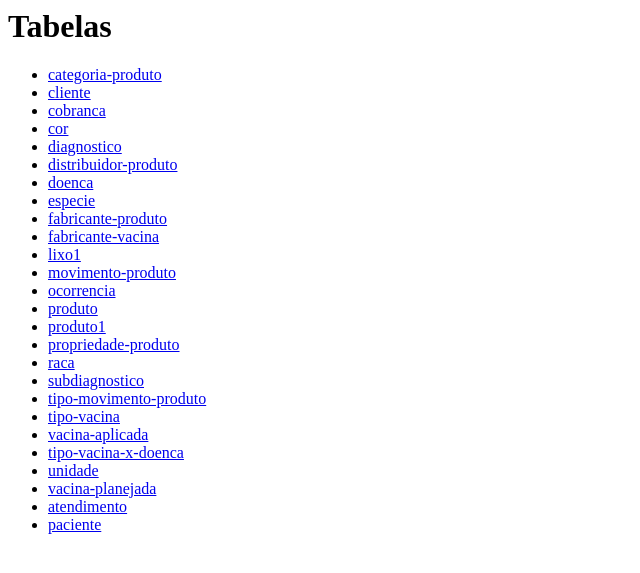
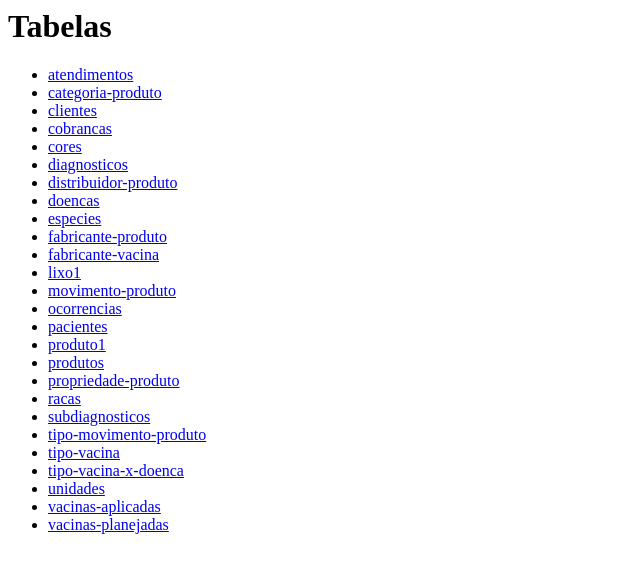
Before and after one commit to fiatjaf/vet, a Flask app: page / in a window 1280 px wide. Shown: the top 573 px of the page, without its empty margins (0-640 px from the left). Run offline with Flask 2, Linux system fonts and the light colour scheme; parts of the project's set-up code (start-up, migrations or seed data) failed here and were passed over.

Commit message:
reorganize tables definition source

```diff
--- a/main.py
+++ b/main.py
@@ -32,41 +32,67 @@ print engine.__dict__
 metadata = MetaData(bind=engine)
 
 tables = {
-  'categoria-produto': Table('CATEGORIA PRODUTO', metadata, autoload=True),
-  'cliente': Table('CLIENTE', metadata, autoload=True),
-  'cobranca': Table('COBRANCA', metadata, autoload=True),
-  'cor': Table('COR', metadata, autoload=True),
-  'diagnostico': Table('DIAGNOSTICO', metadata, autoload=True),
-  'distribuidor-produto': Table('DISTRIBUIDOR PRODUTO', metadata, autoload=True),
-  'doenca': Table('DOENCA', metadata, autoload=True),
-  'especie': Table('ESPECIE', metadata, autoload=True),
-  'fabricante-produto': Table('FABRICANTE PRODUTO', metadata, autoload=True),
-  'fabricante-vacina': Table('FABRICANTE VACINA', metadata, autoload=True),
-  'lixo1': Table('lixo1', metadata, autoload=True),
-  'movimento-produto': Table('MOVIMENTO PRODUTO', metadata, autoload=True),
-  'ocorrencia': Table('OCORRENCIA', metadata, autoload=True),
-  'produto': Table('PRODUTO', metadata, autoload=True),
-  'produto1': Table('PRODUTO1', metadata, autoload=True),
-  'propriedade-produto': Table('PROPRIEDADE PRODUTO', metadata, autoload=True),
-  'raca': Table('RACA', metadata, autoload=True),
-  'subdiagnostico': Table('SUBDIAGNOSTICO', metadata, autoload=True),
-  'tipo-movimento-produto': Table('TIPO MOVIMENTO PRODUTO', metadata, autoload=True),
-  'tipo-vacina': Table('TIPO VACINA', metadata, autoload=True),
-  'vacina-aplicada': Table('VACINA APLICADA', metadata, autoload=True),
-  'tipo-vacina-x-doenca': Table('TIPO VACINA x DOENCA', metadata, autoload=True),
-  'unidade': Table('UNIDADE', metadata, autoload=True),
-  'vacina-planejada': Table('VACINA PLANEJADA', metadata, autoload=True),
-  'atendimento': Table('ATENDIMENTO', metadata, autoload=True),
-  'paciente': Table('PACIENTE', metadata, autoload=True),
+  'categoria-produto': {'table': Table('CATEGORIA PRODUTO', metadata, autoload=True),
+                        'name_column': 'NomeCategoria'},
+  'clientes': {'table': Table('CLIENTE', metadata, autoload=True),
+               'name_column': 'NomeCliente'},
+  'cobrancas': {'table': Table('COBRANCA', metadata, autoload=True),
+                'name_column': 'data'},
+  'cores': {'table': Table('COR', metadata, autoload=True),
+            'name_column': 'NomeCor'},
+  'diagnosticos': {'table': Table('DIAGNOSTICO', metadata, autoload=True),
+                   'name_column': 'DescricaoDiagnostico'},
+  'distribuidor-produto': {'table': Table('DISTRIBUIDOR PRODUTO', metadata, autoload=True),
+                           'name_column': 'NomeDistribuidor'},
+  'doencas': {'table': Table('DOENCA', metadata, autoload=True),
+              'name_column': 'NomeDoenca'},
+  'especies': {'table': Table('ESPECIE', metadata, autoload=True),
+               'name_column': 'NomeEspecie'},
+  'fabricante-produto': {'table': Table('FABRICANTE PRODUTO', metadata, autoload=True),
+                         'name_column': 'NomeFabricante'},
+  'fabricante-vacina': {'table': Table('FABRICANTE VACINA', metadata, autoload=True),
+                        'name_column': 'NomeFabricante'},
+  'lixo1': {'table': Table('lixo1', metadata, autoload=True),
+            'name_column': 'MáxDeDataAtendimento'},
+  'movimento-produto': {'table': Table('MOVIMENTO PRODUTO', metadata, autoload=True),
+                        'name_column': 'ValorMovimento'},
+  'ocorrencias': {'table': Table('OCORRENCIA', metadata, autoload=True),
+                  'name_column': 'DescricaoOcorrencia'},
+  'produtos': {'table': Table('PRODUTO', metadata, autoload=True),
+               'name_column': 'NomeProduto'},
+  'produto1': {'table': Table('PRODUTO1', metadata, autoload=True),
+               'name_column': 'NomeProduto'},
+  'propriedade-produto': {'table': Table('PROPRIEDADE PRODUTO', metadata, autoload=True),
+                          'name_column': 'DescricaoPropriedade'},
+  'racas': {'table': Table('RACA', metadata, autoload=True),
+            'name_column': 'NomeRaca'},
+  'subdiagnosticos': {'table': Table('SUBDIAGNOSTICO', metadata, autoload=True),
+                      'name_column': 'DescricaoSubDiagnostico'},
+  'tipo-movimento-produto': {'table': Table('TIPO MOVIMENTO PRODUTO', metadata, autoload=True),
+                             'name_column': 'DescricaoTipoMovimento'},
+  'tipo-vacina': {'table': Table('TIPO VACINA', metadata, autoload=True),
+                  'name_column': 'DescricãoTipoVacina'},
+  'vacinas-aplicadas': {'table': Table('VACINA APLICADA', metadata, autoload=True),
+                        'name_column': 'DataVacinacao'},
+  'tipo-vacina-x-doenca': {'table': Table('TIPO VACINA x DOENCA', metadata, autoload=True),
+                           'name_column': None},
+  'unidades': {'table': Table('UNIDADE', metadata, autoload=True),
+               'name_column': 'NomeUnidade'},
+  'vacinas-planejadas': {'table': Table('VACINA PLANEJADA', metadata, autoload=True),
+                         'name_column': 'DataVacinacao'},
+  'atendimentos': {'table': Table('ATENDIMENTO', metadata, autoload=True),
+                   'name_column': 'Historico'},
+  'pacientes': {'table': Table('PACIENTE', metadata, autoload=True),
+                'name_column': 'NomePaciente'},
 }
-inverted_tables = {v: k for k, v in tables.items()}
+tablenames = {v['table']: k for k, v in tables.items()}
 
 # jinja2 globals
 @app.context_processor
 def jinja2globals():
     return {
         'tables': tables,
-        'inverted_tables': inverted_tables,
+        'tablenames': tablenames,
     }
 
 conn = engine.connect()
@@ -78,7 +104,7 @@ def nothing():
 @app.route('/<table_name>/<id>/', methods=['GET'])
 @app.route('/<table_name>/', methods=['GET'])
 def get(table_name, id=None):
-    table = tables[table_name]
+    table = tables[table_name]['table']
     offset = int(request.args.get('from', 0))
     limit = int(request.args.get('show', 20))
 
--- a/templates/entities.html
+++ b/templates/entities.html
@@ -21,7 +21,7 @@
       {% for item in row %}
         <td>
           {% if columns[loop.index0] in foreign_keys %}
-            <a href="/{{ inverted_tables[foreign_keys[columns[loop.index0]]] }}/{{ item }}">{{ item }}</a>
+            <a href="/{{ tablenames[foreign_keys[columns[loop.index0]]] }}/{{ item }}">{{ item }}</a>
           {% else %}
             {{ item }}
           {% endif %}
--- a/templates/list.html
+++ b/templates/list.html
@@ -4,7 +4,7 @@
 
 <h1>{{ name }}</h1>
 <ul>
-{% for elem in list %}
+{% for elem in list | sort %}
   <li><a href="/{{ elem }}/">{{ elem }}</a></li>
 {% endfor %}
 </ul>
```
